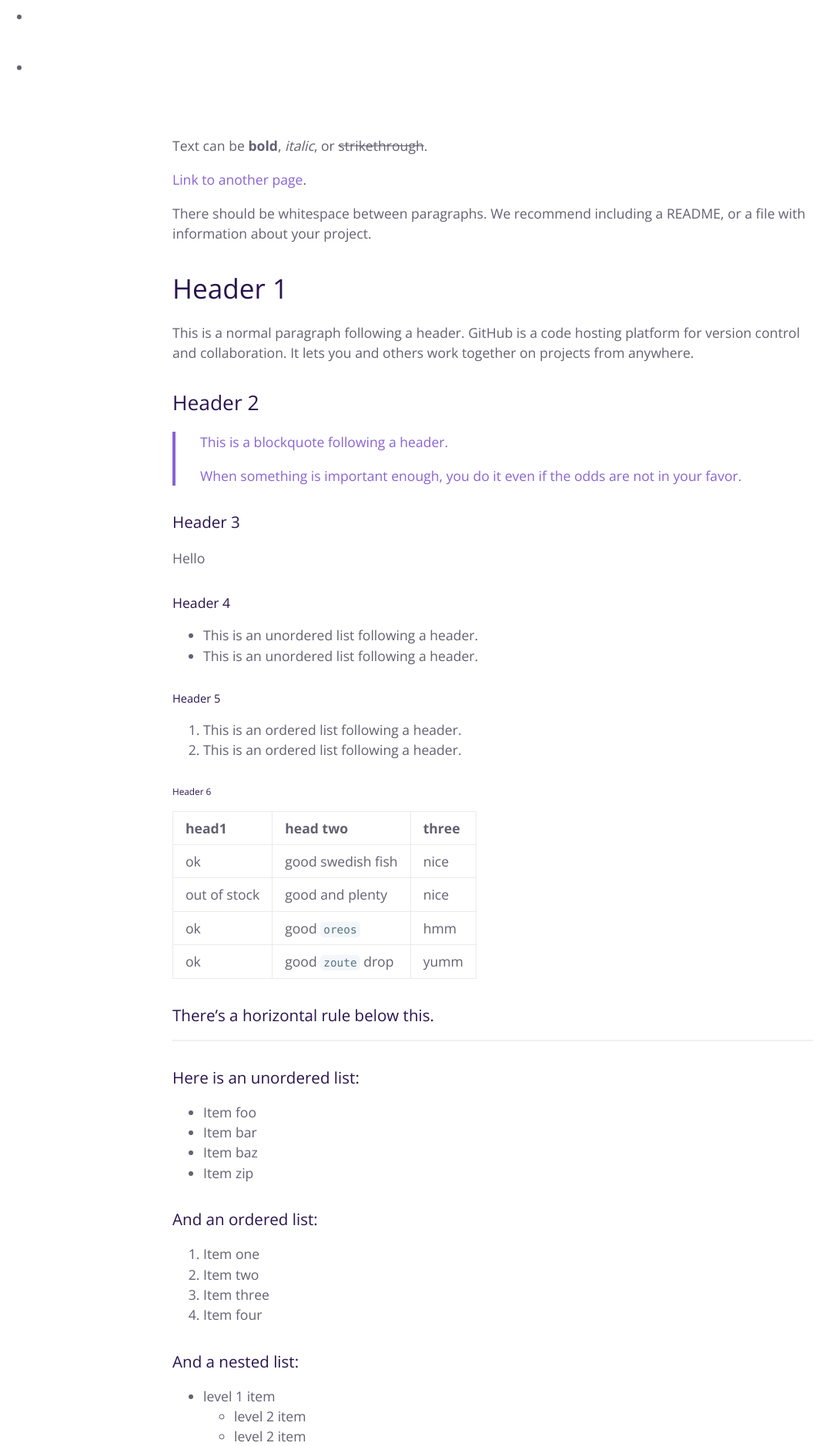
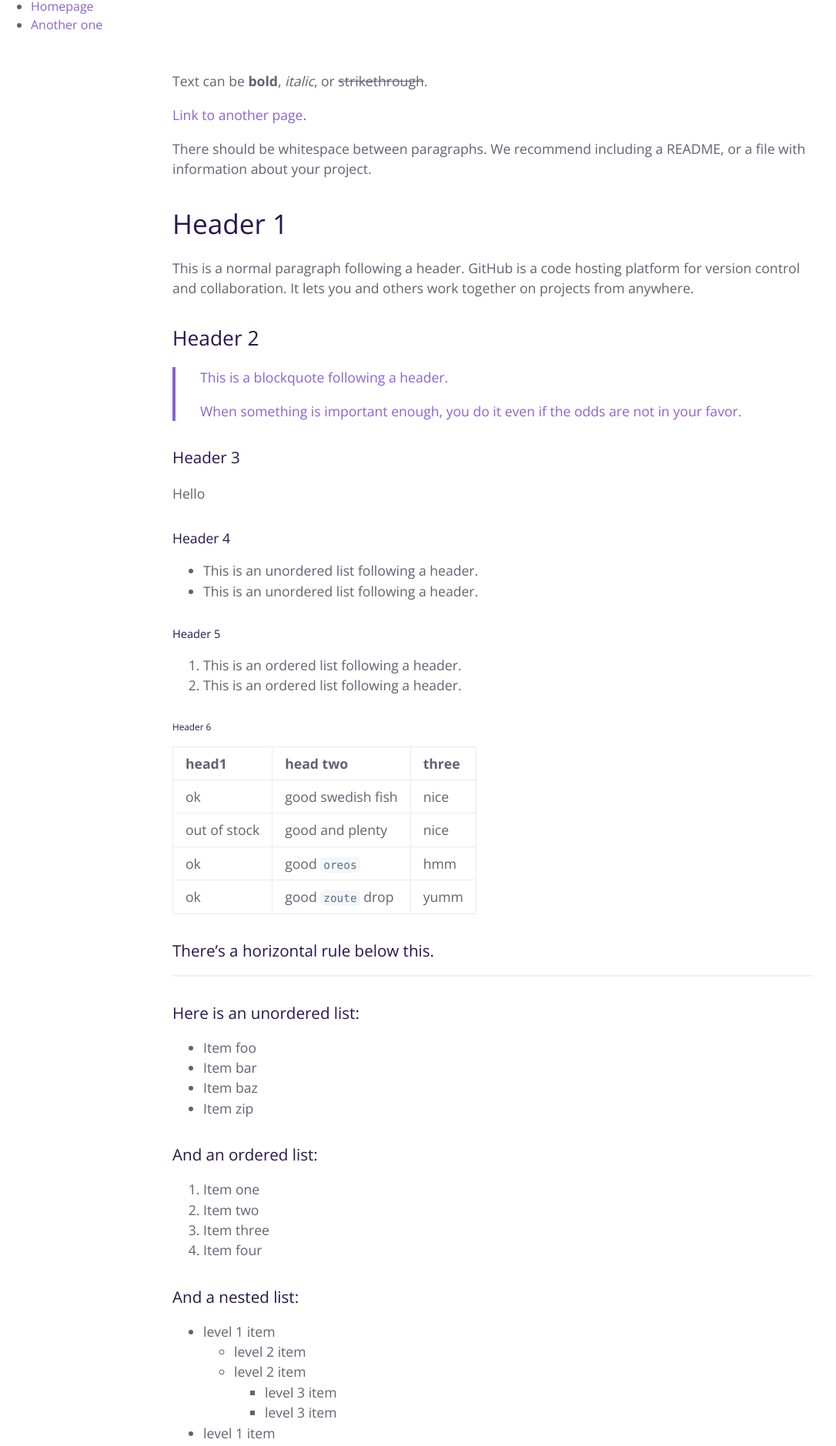
Before and after one commit to rcdorsey/rcdcorsey.github.io, a Jekyll site: the page built from index.md, in a window 1280 px wide. Shown: the part 613-2492 px from the top of the page at 77% size, without its empty margins (0-1086 px from the left). Built offline with Jekyll 4.4.1, drawn with Linux system fonts in a browser that asks for light colours.

Commit message:
Remove buttons

```diff
--- a/_includes/navbar.html
+++ b/_includes/navbar.html
@@ -1,8 +1,8 @@
 <div class="nav">
 <nav>
   <ul>
-    <li><a href="href="https://rcdorsey.github.io" class="btn">Homepage</a></li>
-    <li><a href="another_page.md" class="btn">Another one</a></li>
+    <li><a href="href="https://rcdorsey.github.io">Homepage</a></li>
+    <li><a href="another_page.md">Another one</a></li>
   </ul>
   </nav>
 </div>
```
